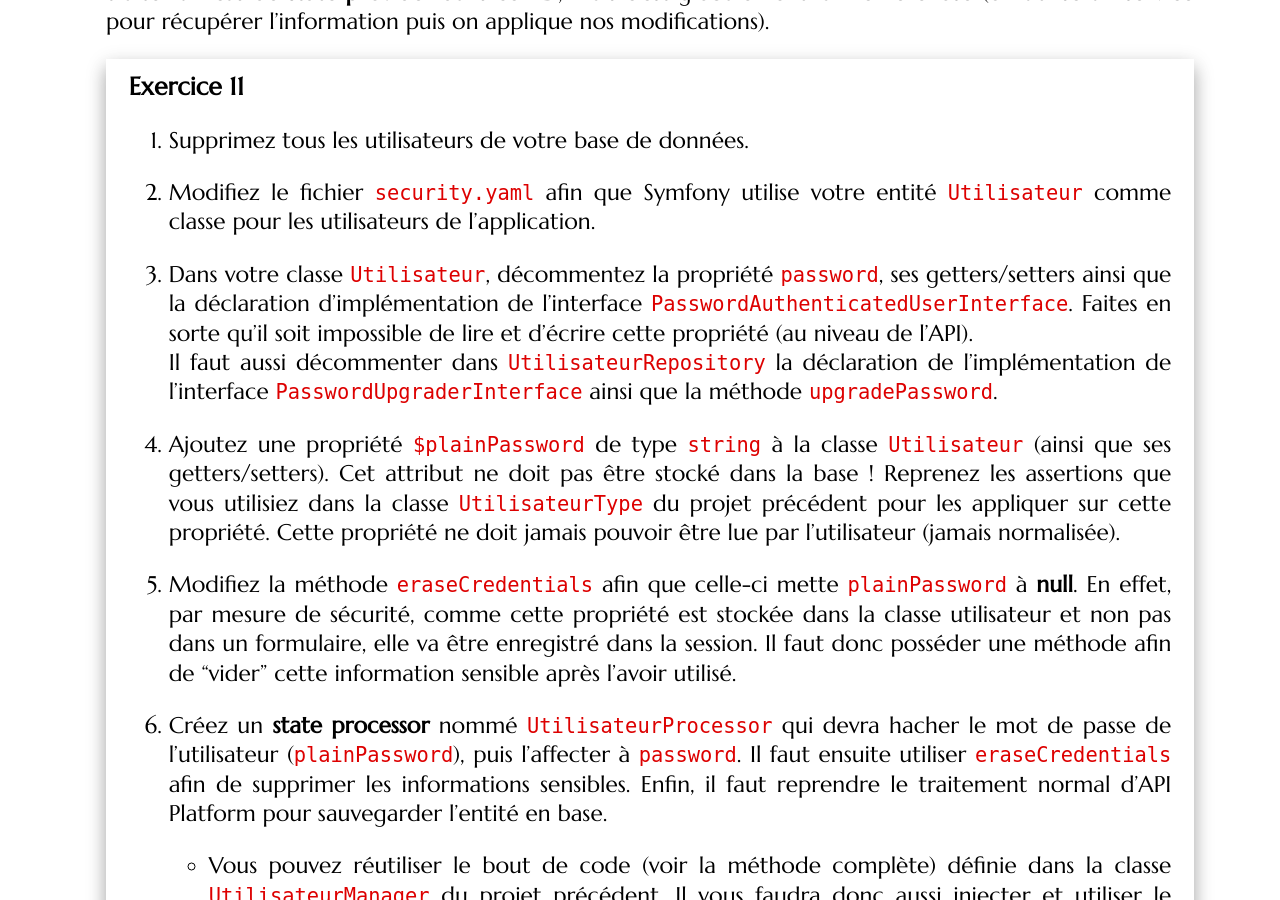
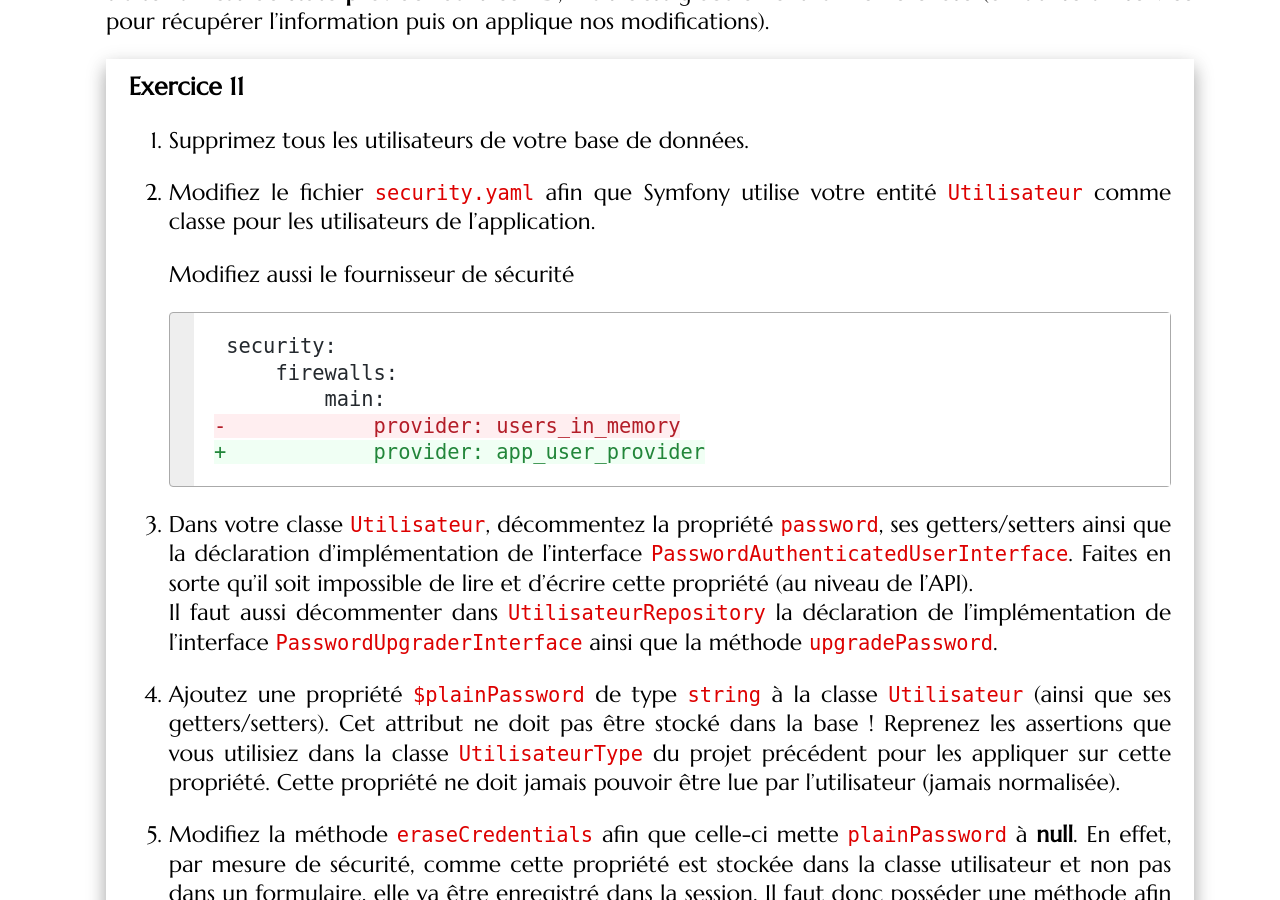
Before and after one commit to mgasquet/R5.A.05-ProgrammationAvancee-Web, a Jekyll site: the page built from tutorials/tutorial4.md, in a window 1280 px wide and 900 px high, scrolled down 31956 px. Built offline with Jekyll 4.4.1, drawn with Linux system fonts in a browser that asks for light colours; some web fonts are replaced.

Commit message:
TD4 Exo 11 changement provider

````diff
--- a/tutorials/tutorial4.md
+++ b/tutorials/tutorial4.md
@@ -907,30 +907,39 @@ Pour les providers, l'interface à implémenter est `StateProvider` (la commande
 
 2. Modifiez le fichier `security.yaml` afin que Symfony utilise votre entité `Utilisateur` comme classe pour les utilisateurs de l'application.
 
-3. Dans votre classe `Utilisateur`, décommentez la propriété `password`, ses getters/setters ainsi que la déclaration d'implémentation de l'interface `PasswordAuthenticatedUserInterface`. Faites en sorte qu'il soit impossible de lire et d'écrire cette propriété (au niveau de l'API).
+   Modifiez aussi le fournisseur de sécurité
+   ```diff
+    security:
+        firewalls:
+            main:
+   -            provider: users_in_memory
+   +            provider: app_user_provider
+   ```
+
+1. Dans votre classe `Utilisateur`, décommentez la propriété `password`, ses getters/setters ainsi que la déclaration d'implémentation de l'interface `PasswordAuthenticatedUserInterface`. Faites en sorte qu'il soit impossible de lire et d'écrire cette propriété (au niveau de l'API).
    Il faut aussi décommenter dans `UtilisateurRepository` la déclaration de
    l'implémentation de l'interface `PasswordUpgraderInterface` ainsi que la
    méthode `upgradePassword`.
 
-4. Ajoutez une propriété `$plainPassword` de type `string` à la classe `Utilisateur` (ainsi que ses getters/setters). Cet attribut ne doit pas être stocké dans la base ! Reprenez les assertions que vous utilisiez dans la classe `UtilisateurType` du projet précédent pour les appliquer sur cette propriété. Cette propriété ne doit jamais pouvoir être lue par l'utilisateur (jamais normalisée).
-
-5. Modifiez la méthode `eraseCredentials` afin que celle-ci mette `plainPassword` à **null**. En effet, par mesure de sécurité, comme cette propriété est stockée dans la classe utilisateur et non pas dans un formulaire, elle va être enregistré dans la session. Il faut donc posséder une méthode afin de "vider" cette information sensible après l'avoir utilisé.
-
-6. Créez un **state processor** nommé `UtilisateurProcessor` qui devra hacher le mot de passe de l'utilisateur (`plainPassword`), puis l'affecter à `password`. Il faut ensuite utiliser `eraseCredentials` afin de supprimer les informations sensibles. Enfin, il faut reprendre le traitement normal d'API Platform pour sauvegarder l'entité en base.
+2. Ajoutez une propriété `$plainPassword` de type `string` à la classe `Utilisateur` (ainsi que ses getters/setters). Cet attribut ne doit pas être stocké dans la base ! Reprenez les assertions que vous utilisiez dans la classe `UtilisateurType` du projet précédent pour les appliquer sur cette propriété. Cette propriété ne doit jamais pouvoir être lue par l'utilisateur (jamais normalisée).
+
+3. Modifiez la méthode `eraseCredentials` afin que celle-ci mette `plainPassword` à **null**. En effet, par mesure de sécurité, comme cette propriété est stockée dans la classe utilisateur et non pas dans un formulaire, elle va être enregistré dans la session. Il faut donc posséder une méthode afin de "vider" cette information sensible après l'avoir utilisé.
+
+4. Créez un **state processor** nommé `UtilisateurProcessor` qui devra hacher le mot de passe de l'utilisateur (`plainPassword`), puis l'affecter à `password`. Il faut ensuite utiliser `eraseCredentials` afin de supprimer les informations sensibles. Enfin, il faut reprendre le traitement normal d'API Platform pour sauvegarder l'entité en base.
 
     * Vous pouvez réutiliser le bout de code (voir la méthode complète) définie dans la classe `UtilisateurManager` du projet précédent. Il vous faudra donc aussi injecter et utiliser le service `UserPasswordHasherInterface`.
 
-7. Utilisez votre `UtilisateurProcessor` comme processeur de l'opération `POST` sur l'entité `Utilisateur`.
-
-8. Videz le cache.
-
-9. Synchronisez vos changements avec la base de données.
-
-10. Créez un utilisateur, depuis Postman. Il faudra bien préciser le `plainPassword` cette fois. Allez vérifier ensuite, dans votre base, que le mot de passe est bien haché.
-
-11. Modifiez votre `UtilisateurProcessor` de manière à ne pas tenter de hacher le mot de passe s'il n'est pas transmis (s'il est **null**, donc). Cela va nous permettre d'utiliser le même processeur pour la création et la mise à jour (mais on aurait aussi pu en faire deux distincts). Affectez donc aussi `UtilisateurProcessor` comme processeur de l'opération `PATCH`.
-
-12. Videz le cache puis vérifiez que la mise à jour de l'utilisateur fonctionne bien, c'est-à dire que si le mot de passe est précisé, il est bien re-haché.
+5. Utilisez votre `UtilisateurProcessor` comme processeur de l'opération `POST` sur l'entité `Utilisateur`.
+
+6. Videz le cache.
+
+7.  Synchronisez vos changements avec la base de données.
+
+8.  Créez un utilisateur, depuis Postman. Il faudra bien préciser le `plainPassword` cette fois. Allez vérifier ensuite, dans votre base, que le mot de passe est bien haché.
+
+9.  Modifiez votre `UtilisateurProcessor` de manière à ne pas tenter de hacher le mot de passe s'il n'est pas transmis (s'il est **null**, donc). Cela va nous permettre d'utiliser le même processeur pour la création et la mise à jour (mais on aurait aussi pu en faire deux distincts). Affectez donc aussi `UtilisateurProcessor` comme processeur de l'opération `PATCH`.
+
+10. Videz le cache puis vérifiez que la mise à jour de l'utilisateur fonctionne bien, c'est-à dire que si le mot de passe est précisé, il est bien re-haché.
 
     Attention, pour rappel, il faut utiliser le **Content-Type** `application/merge-patch+json` pour faire un `PATCH`.
 
````
